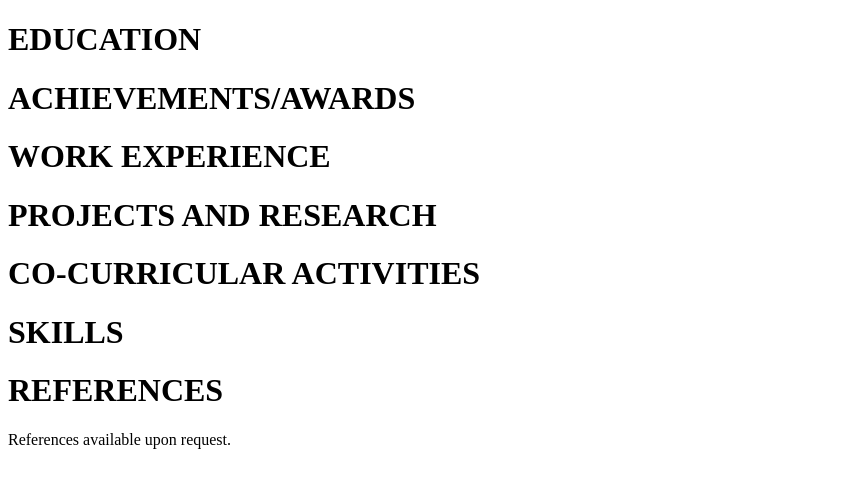
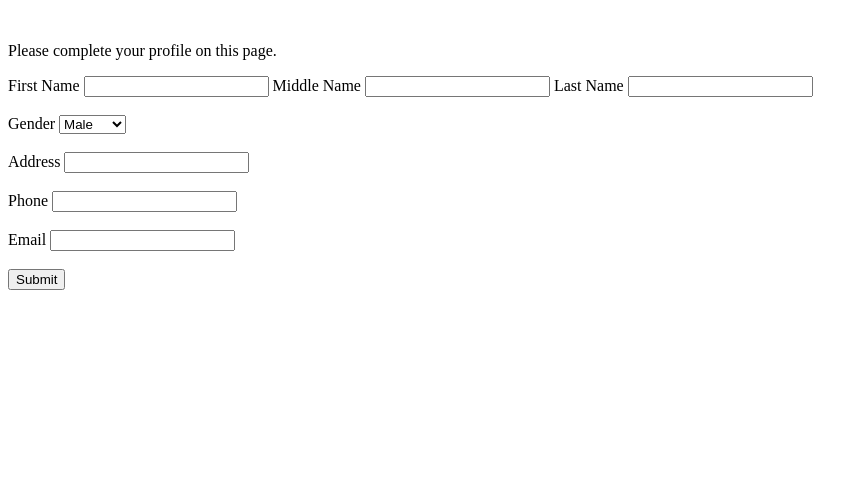
Before and after one commit to ernestmakaika/cv-assignment, a plain HTML site: page index.html in a window 1280 px wide. Shown: the whole page, without its empty margins (0-868 px from the left). Drawn offline with Linux system fonts and the light colour scheme.

Commit message:
Second commit.

```diff
--- a/index.css
+++ /dev/null
@@ -1,4 +0,0 @@
-.heading {
-    font:verdana;
-    font:8.5
-}
--- a/index.html
+++ b/index.html
@@ -3,57 +3,38 @@
 <head>
     <meta charset="UTF-8">
     <meta name="viewport" content="width=device-width, initial-scale=1.0">
-    <title>Document</title>
+    <title>Profile</title>
+    <link rel="stylesheet" href="styles.css" type = "text/css">
 </head>
 <body>
+    <div class = "profile-field">
+        <form>
+            <br /><p>Please complete your profile on this page.</p>
+            <label for="fname">First Name</label>
+            <input type="text">
+            <label for="mname">Middle Name</label>
+            <input type="text">
+            <label for="lname">Last Name</label>
+            <input type="text"><br><br>
+            <label for="gender">Gender</label>
+            <select name="gender" id="gender">
+                <option value="male">Male</option>
+                <option value="female">Female</option>
+                <option value="other">Other</option>
+            </select> <br><br>
+            <label for="address">Address</label>
+            <input type="textarea"><br><br>
+            <label for="phone">Phone</label>
+            <input type="phone"><br><br>
+            <label for="email">Email</label>
+            <input type="email"><br><br>
 
-    <div class = "profile">
-        <h1></h1>
+    <div id="submit-button">
+         <button type = "button">Submit</button>
+        </div>
+
+        </form>
     </div>
-    <!--This will be the form.-->
-
-    <div class = "heading">
-        <h1>EDUCATION</h1>
-        <p>
-        </p>
-    </div>
-
-
-    <div class = "heading">
-        <h1>ACHIEVEMENTS/AWARDS</h1>
-        <p>
-        </p>
-    </div>
-
-    <div class = "heading">
-        <h1>WORK EXPERIENCE</h1>
-        <p>
-        </p>
-    </div>
-
-    <div class = "heading">
-        <h1>PROJECTS AND RESEARCH</h1>
-        <p></p>
-    </div>
-
-    <div class = "heading">
-        <h1>CO-CURRICULAR ACTIVITIES</h1>
-        <p></p>
-    </div>
-
-    <div class = "heading">
-        <h1>SKILLS</h1>
-        <p></p>
-    </div>
-
-    <div class = "heading">
-        <h1>REFERENCES</h1>
-    </div>
-
-    <div class = "footer">
-        <footer>
-           <p> References available upon request. </p>
-        </footer>
-    </div>
+    <!--This is the required html form.-->
 </body>
 </html>
--- /dev/null
+++ b/styles.css
@@ -0,0 +1,12 @@
+.heading {
+    font-family: verdana;
+    font-size:8.5;
+    text-align: left;
+}
+.profile-field {
+    text-emphasis: center;
+}
+
+p.profile-field {
+    text-align: center;
+}
```
Also changed, not shown: cv.html (added, +54 -0 lines).
